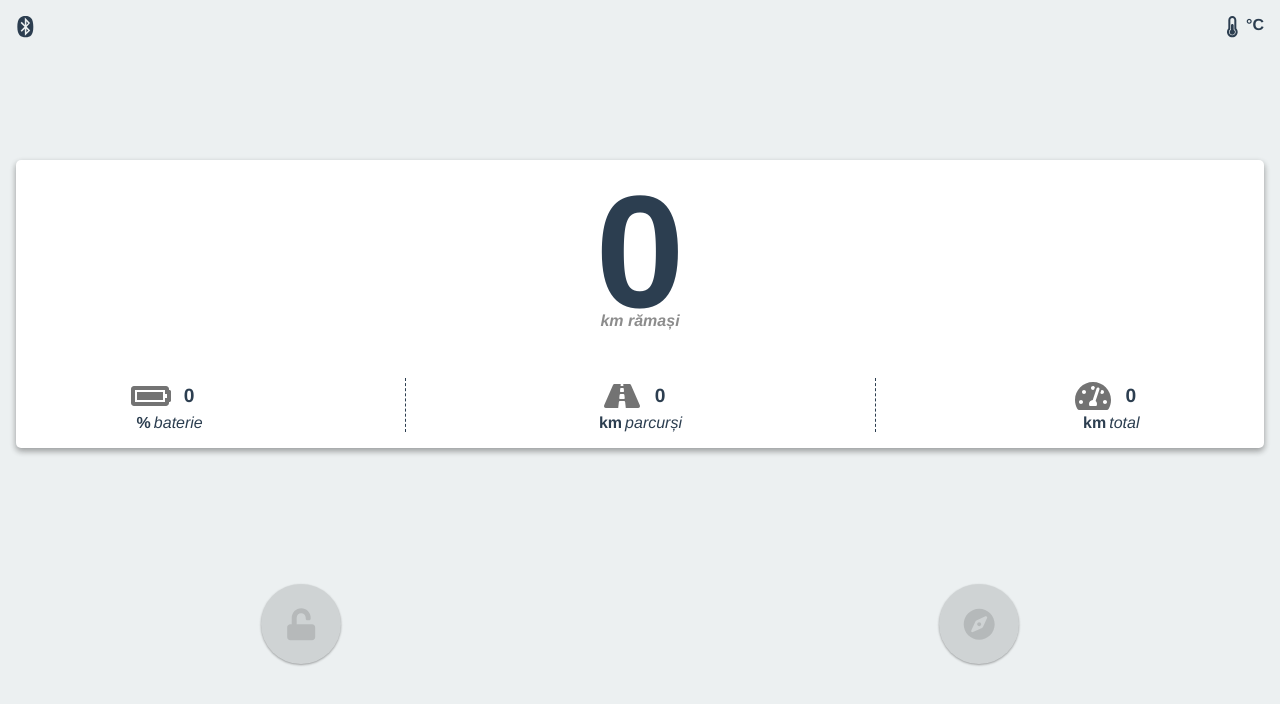
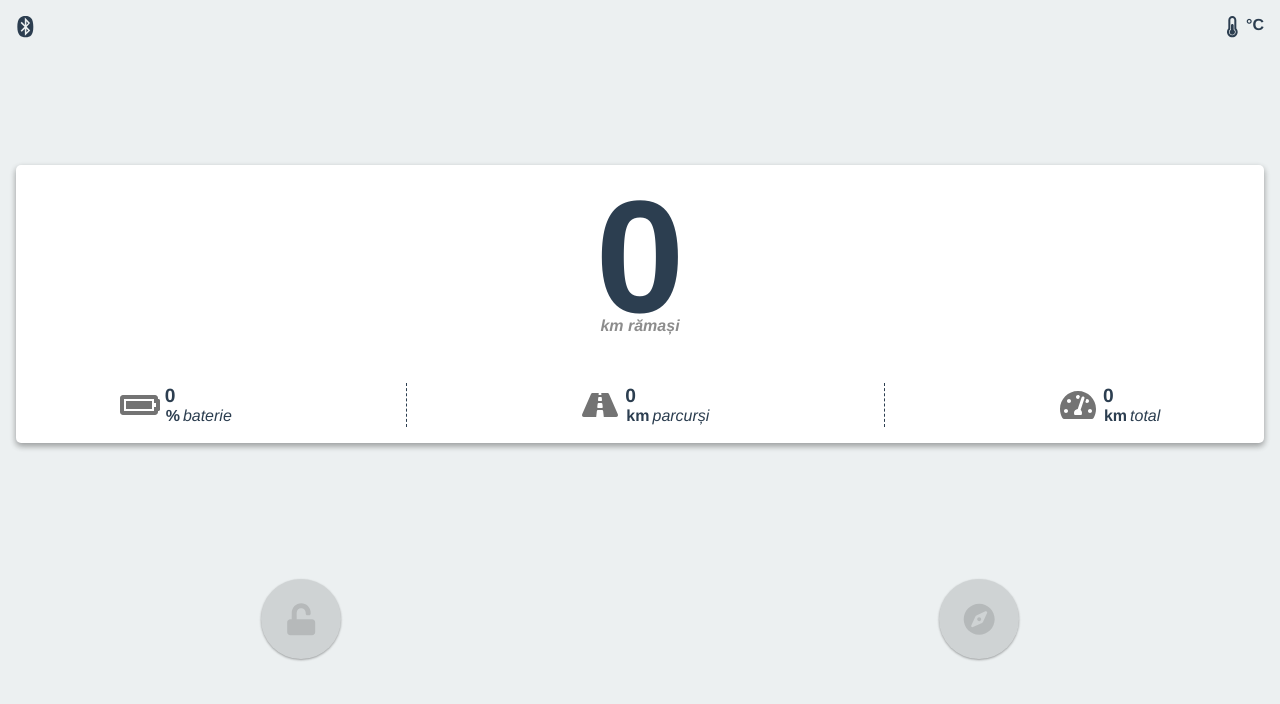
Before and after one commit to Ardelean-Calin/M365-Dashboard, a Vue app: page /#/ in a window 1280 px wide. Shown: the top 704 px of the page. Built offline with nearby package versions, Linux system fonts and the light colour scheme.

Commit message:
Added large option and arranged labels.

```diff
--- a/src/components/AddInfo.vue
+++ b/src/components/AddInfo.vue
@@ -1,12 +1,21 @@
 <template>
   <div class="container">
-    <div class="info">
-      <font-awesome-icon class="icon" :icon="icon" size="2x" fixed-width />
-      <div class="infoValue">{{ info }}</div>
-    </div>
-    <div class="subtitle">
-      <div class="unit">{{ unit }}</div>
-      {{ subText }}
+    <div class="widget">
+      <div class="info">
+        <font-awesome-icon
+          class="icon"
+          :icon="icon"
+          :size="iconSize"
+          fixed-width
+        />
+        <div>
+          <div class="infoValue" :class="{ largeText: large }">{{ info }}</div>
+          <div class="subtitle">
+            <div v-if="unit" class="unit">{{ unit }}</div>
+            {{ subText }}
+          </div>
+        </div>
+      </div>
     </div>
   </div>
 </template>
@@ -17,7 +26,16 @@ export default {
     icon: [String, Array],
     info: [String, Number],
     unit: String,
-    subText: String
+    subText: String,
+    large: {
+      type: Boolean,
+      default: false
+    }
+  },
+  computed: {
+    iconSize() {
+      return this.$props.large ? "4x" : "2x";
+    }
   }
 };
 </script>
@@ -25,21 +43,27 @@ export default {
 <style scoped>
 .container {
   display: flex;
+  justify-content: center;
+}
+.widget {
+  display: flex;
   flex-direction: column;
-  width: 5rem;
+  max-width: 10rem;
 }
 .icon {
   color: hsla(0, 0%, 45%, 1);
+  padding-right: 5px;
 }
 .info {
   display: flex;
   align-items: center;
   padding: 2px;
+  text-align: left;
 }
 .infoValue {
   font-weight: bold;
   font-size: 1.2rem;
-  margin: auto;
+  /* margin: auto; */
 }
 .unit {
   margin-left: 1px;
@@ -53,4 +77,8 @@ export default {
   font-style: italic;
   text-align: center;
 }
+
+.largeText {
+  font-size: 1.5rem;
+}
 </style>
```
